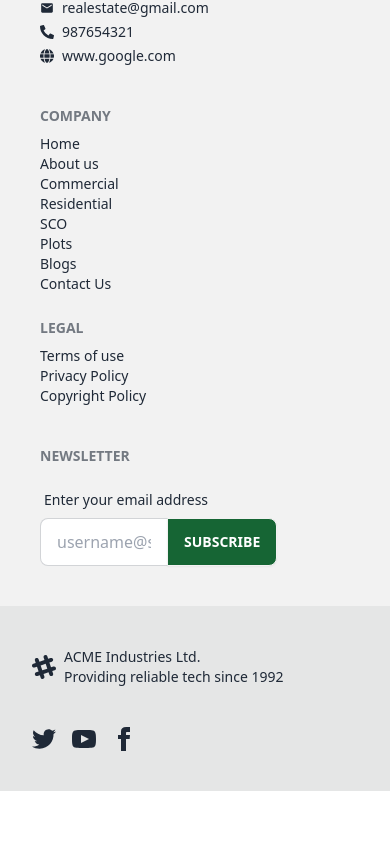
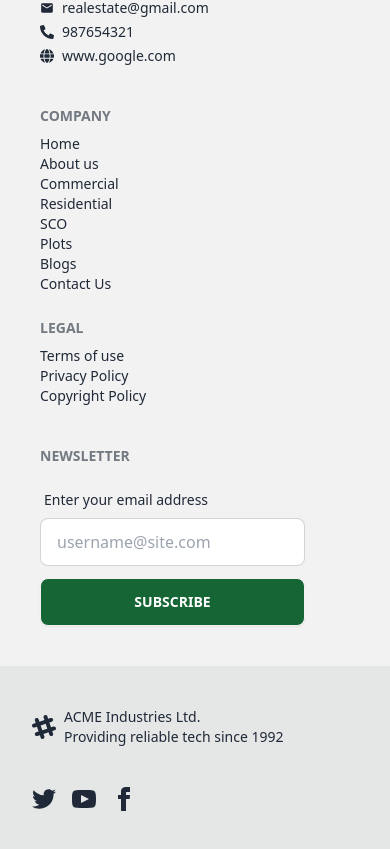
Before and after one commit to abhiiishek07/Mythili, a Next.js app: page / in a window 390 px wide. Shown: the part 6932-7781 px from the top of the page. Before the commit the page ends 7723 px from the top, so only its background shows below. Built offline with nearby package versions, Linux system fonts and the light colour scheme.

Commit message:
fix overlap issue in footer

```diff
--- a/src/components/Footer/Footer.jsx
+++ b/src/components/Footer/Footer.jsx
@@ -110,17 +110,35 @@ const Footer = () => {
         </div>
         <form onSubmit={handleSubmit}>
           <h6 className="footer-title">Newsletter</h6>
-          <fieldset className="form-control w-80">
+          <fieldset className="form-control ">
             <label className="label">
               <span className="label-text">Enter your email address</span>
             </label>
-            <div className="join w-full max-w-xs">
+            <div className="flex flex-col gap-3  lg:hidden">
               <input
                 onChange={(e) => setEmailId(e.target.value)}
                 type="email"
                 value={emailId}
                 placeholder="username@site.com"
-                className="input input-bordered join-item w-32 lg:w-full"
+                className="input input-bordered join-item"
+              />
+              <button
+                type="submit"
+                className="btn bg-green-800 hover:bg-green-700 join-item text-white uppercase"
+              >
+                {submitting && (
+                  <span className="loading loading-spinner loading-md"></span>
+                )}
+                Subscribe
+              </button>
+            </div>
+            <div className="join hidden lg:flex">
+              <input
+                onChange={(e) => setEmailId(e.target.value)}
+                type="email"
+                value={emailId}
+                placeholder="username@site.com"
+                className="input input-bordered join-item"
               />
               <button
                 type="submit"
--- a/src/screens/PropertyInfo/PropertyInfo.jsx
+++ b/src/screens/PropertyInfo/PropertyInfo.jsx
@@ -111,7 +111,7 @@ const PropertyInfo = () => {
           </ul>
         </div>
 
-        <div className="flex flex-col md:flex-row w-full my-8 md:my-0 md:space-x-6">
+        <div className="flex flex-col lg:flex-row w-full my-8 md:my-0 md:space-x-6">
           <div className=" w-full max-w-4xl p-3">
             <div className=" md:hidden w-full px-4 py-4 bg-base-200 rounded-lg relative slide-container ">
               <Slider
@@ -308,7 +308,7 @@ const PropertyInfo = () => {
             </div>
           </div>
 
-          <div className="flex flex-col w-full md:w-1/4 mt-4 ">
+          <div className="flex flex-col w-full lg:w-1/4 mt-4 mx-auto overflow-hidden">
             <div className="bg-base-200 rounded-md p-4 ">
               <div className="flex flex-col px-3  my-2 ">
                 <p className=" text-lg font-bold ">M3M Route 65</p>
```
